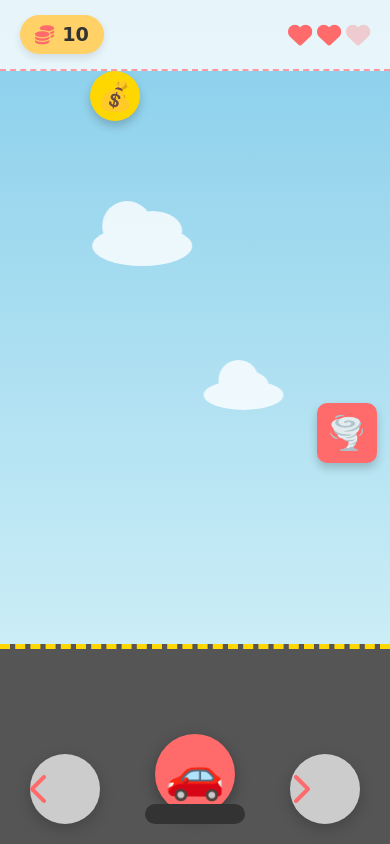
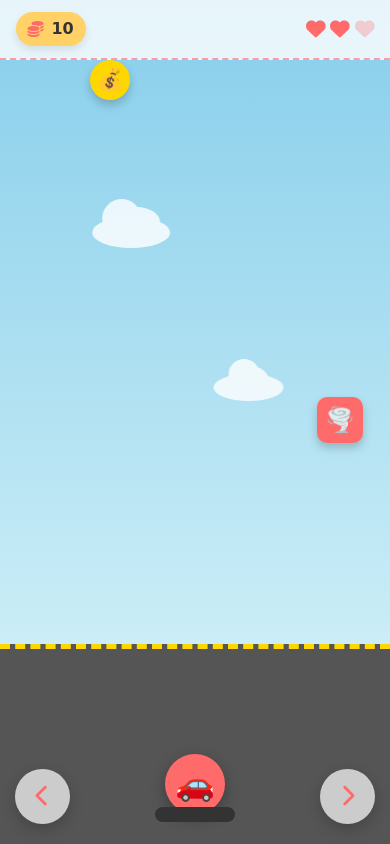
Before and after one commit to khushi-1907/Car-Money-Game, a plain HTML site: page index.html in a window 390 px wide. Both pictures are taken after a click on the button "PLAY NOW". Drawn offline with Linux system fonts and the light colour scheme.

Commit message:
Update index.html

```diff
--- a/index.html
+++ b/index.html
@@ -14,6 +14,7 @@
             user-select: none;
             -webkit-user-select: none;
             -webkit-tap-highlight-color: transparent;
+            -webkit-touch-callout: none;
         }
 
         body {
@@ -24,11 +25,11 @@
             justify-content: center;
             align-items: center;
             font-family: 'Comic Neue', cursive;
+            touch-action: manipulation;
         }
 
         .game-container {
             width: 100%;
-            max-width: 500px;
             height: 100vh;
             position: relative;
             overflow: hidden;
@@ -50,36 +51,40 @@
             background: linear-gradient(135deg, #ff9a9e 0%, #fad0c4 100%);
             z-index: 100;
             transition: all 0.5s ease;
+            padding: 20px;
         }
 
         .game-title {
-            font-size: 3rem;
+            font-size: clamp(2rem, 8vw, 3rem);
             font-weight: bold;
             color: #FF6B6B;
             text-shadow: 3px 3px 0 #FFF, 6px 6px 0 rgba(0,0,0,0.1);
             margin-bottom: 20px;
             animation: bounce 2s infinite;
+            text-align: center;
         }
 
         .game-subtitle {
-            font-size: 1.2rem;
+            font-size: clamp(0.9rem, 4vw, 1.2rem);
             color: #FFF;
             margin-bottom: 40px;
             text-align: center;
             padding: 0 20px;
+            line-height: 1.4;
         }
 
         .play-button {
             background: linear-gradient(135deg, #6A11CB 0%, #2575FC 100%);
             color: white;
             border: none;
-            padding: 18px 40px;
-            font-size: 1.5rem;
+            padding: clamp(15px, 4vw, 18px) clamp(30px, 8vw, 40px);
+            font-size: clamp(1.2rem, 5vw, 1.5rem);
             border-radius: 50px;
             cursor: pointer;
             box-shadow: 0 8px 15px rgba(0,0,0,0.2);
             transition: all 0.3s ease;
             font-weight: bold;
+            min-width: 200px;
         }
 
         .play-button:hover {
@@ -106,7 +111,7 @@
             display: flex;
             justify-content: space-between;
             align-items: center;
-            padding: 15px 20px;
+            padding: clamp(10px, 3vw, 15px) clamp(15px, 4vw, 20px);
             background: rgba(255,255,255,0.8);
             border-bottom: 2px dashed #FF9AA2;
             z-index: 10;
@@ -116,19 +121,19 @@
             display: flex;
             align-items: center;
             background: #FFD166;
-            padding: 8px 15px;
+            padding: clamp(6px, 2vw, 8px) clamp(12px, 3vw, 15px);
             border-radius: 30px;
             box-shadow: 0 4px 8px rgba(0,0,0,0.1);
         }
 
         .score-icon {
             color: #FF6B6B;
-            margin-right: 8px;
-            font-size: 1.2rem;
+            margin-right: clamp(6px, 2vw, 8px);
+            font-size: clamp(1rem, 4vw, 1.2rem);
         }
 
         .score {
-            font-size: 1.2rem;
+            font-size: clamp(1rem, 4vw, 1.2rem);
             font-weight: bold;
             color: #333;
         }
@@ -140,8 +145,8 @@
 
         .heart {
             color: #FF6B6B;
-            font-size: 1.5rem;
-            margin-left: 5px;
+            font-size: clamp(1.2rem, 5vw, 1.5rem);
+            margin-left: clamp(4px, 1.5vw, 5px);
             animation: heartbeat 1.5s infinite;
         }
 
@@ -151,6 +156,7 @@
             overflow: hidden;
             outline: none;
             cursor: pointer;
+            min-height: 0;
         }
 
         .road {
@@ -158,7 +164,7 @@
             bottom: 0;
             left: 0;
             width: 100%;
-            height: 200px;
+            height: clamp(150px, 25vh, 200px);
             background: #555;
             border-top: 5px dashed #FFD700;
             z-index: 1;
@@ -166,17 +172,17 @@
 
         .car {
             position: absolute;
-            bottom: 30px;
+            bottom: clamp(20px, 4vh, 30px);
             left: 50%;
             transform: translateX(-50%);
-            width: 80px;
-            height: 80px;
+            width: clamp(60px, 15vw, 80px);
+            height: clamp(60px, 15vw, 80px);
             background: #FF6B6B;
             border-radius: 50%;
             display: flex;
             justify-content: center;
             align-items: center;
-            font-size: 2.5rem;
+            font-size: clamp(1.8rem, 6vw, 2.5rem);
             z-index: 5;
             box-shadow: 0 5px 15px rgba(0,0,0,0.3);
             transition: left 0.1s ease;
@@ -185,11 +191,11 @@
         .car::before {
             content: "";
             position: absolute;
-            bottom: -10px;
+            bottom: clamp(-8px, -2vw, -10px);
             left: 50%;
             transform: translateX(-50%);
-            width: 100px;
-            height: 20px;
+            width: clamp(80px, 20vw, 100px);
+            height: clamp(15px, 3vw, 20px);
             background: #333;
             border-radius: 10px;
             z-index: -1;
@@ -197,19 +203,19 @@
 
         .car::after {
             content: "🚗";
-            font-size: 3rem;
+            font-size: clamp(2rem, 7vw, 3rem);
         }
 
         .money {
             position: absolute;
-            width: 50px;
-            height: 50px;
+            width: clamp(40px, 10vw, 50px);
+            height: clamp(40px, 10vw, 50px);
             background: #FFD700;
             border-radius: 50%;
             display: flex;
             justify-content: center;
             align-items: center;
-            font-size: 1.8rem;
+            font-size: clamp(1.4rem, 5vw, 1.8rem);
             z-index: 3;
             animation: fall linear;
             box-shadow: 0 5px 10px rgba(0,0,0,0.2);
@@ -217,14 +223,14 @@
 
         .obstacle {
             position: absolute;
-            width: 60px;
-            height: 60px;
+            width: clamp(45px, 12vw, 60px);
+            height: clamp(45px, 12vw, 60px);
             background: #FF6B6B;
             border-radius: 10px;
             display: flex;
             justify-content: center;
             align-items: center;
-            font-size: 2rem;
+            font-size: clamp(1.5rem, 5.5vw, 2rem);
             z-index: 3;
             animation: fall linear;
             box-shadow: 0 5px 10px rgba(0,0,0,0.2);
@@ -247,46 +253,46 @@
         }
 
         .cloud1 {
-            width: 100px;
-            height: 40px;
+            width: clamp(70px, 20vw, 100px);
+            height: clamp(30px, 8vw, 40px);
             top: 20%;
             left: 20%;
             animation: float 20s infinite;
         }
 
         .cloud1::before {
-            width: 50px;
-            height: 50px;
-            top: -25px;
+            width: clamp(35px, 10vw, 50px);
+            height: clamp(35px, 10vw, 50px);
+            top: clamp(-18px, -5vw, -25px);
             left: 10px;
         }
 
         .cloud1::after {
-            width: 60px;
-            height: 40px;
-            top: -15px;
+            width: clamp(40px, 12vw, 60px);
+            height: clamp(30px, 8vw, 40px);
+            top: clamp(-10px, -3vw, -15px);
             right: 10px;
         }
 
         .cloud2 {
-            width: 80px;
-            height: 30px;
+            width: clamp(60px, 18vw, 80px);
+            height: clamp(25px, 7vw, 30px);
             top: 40%;
             right: 30%;
             animation: float 25s infinite;
         }
 
         .cloud2::before {
-            width: 40px;
-            height: 40px;
-            top: -20px;
+            width: clamp(30px, 8vw, 40px);
+            height: clamp(30px, 8vw, 40px);
+            top: clamp(-15px, -4vw, -20px);
             left: 15px;
         }
 
         .cloud2::after {
-            width: 50px;
-            height: 30px;
-            top: -10px;
+            width: clamp(35px, 10vw, 50px);
+            height: clamp(25px, 7vw, 30px);
+            top: clamp(-8px, -2vw, -10px);
             right: 15px;
         }
 
@@ -303,32 +309,36 @@
             align-items: center;
             background: rgba(0,0,0,0.8);
             z-index: 200;
+            padding: 20px;
         }
 
         .game-over-title {
-            font-size: 2.5rem;
+            font-size: clamp(2rem, 8vw, 2.5rem);
             color: #FF6B6B;
             margin-bottom: 20px;
             text-shadow: 2px 2px 0 #FFF;
+            text-align: center;
         }
 
         .final-score {
-            font-size: 1.8rem;
+            font-size: clamp(1.5rem, 6vw, 1.8rem);
             color: #FFD166;
             margin-bottom: 30px;
+            text-align: center;
         }
 
         .restart-button {
             background: linear-gradient(135deg, #FF6B6B 0%, #FF9AA2 100%);
             color: white;
             border: none;
-            padding: 15px 30px;
-            font-size: 1.3rem;
+            padding: clamp(12px, 3vw, 15px) clamp(25px, 6vw, 30px);
+            font-size: clamp(1.1rem, 4.5vw, 1.3rem);
             border-radius: 50px;
             cursor: pointer;
             box-shadow: 0 8px 15px rgba(0,0,0,0.2);
             transition: all 0.3s ease;
             font-weight: bold;
+            min-width: 180px;
         }
 
         .restart-button:hover {
@@ -339,29 +349,30 @@
         /* Controls */
         .controls {
             position: absolute;
-            bottom: 20px;
+            bottom: clamp(15px, 4vh, 20px);
             left: 0;
             width: 100%;
             display: flex;
             justify-content: space-between;
-            padding: 0 30px;
+            padding: 0 clamp(20px, 5vw, 30px);
             z-index: 10;
         }
 
         .control-button {
-            width: 70px;
-            height: 70px;
+            width: clamp(60px, 15vw, 70px);
+            height: clamp(60px, 15vw, 70px);
             border-radius: 50%;
             background: rgba(255,255,255,0.7);
             border: none;
             display: flex;
-            justify justify-content: center;
+            justify-content: center;
             align-items: center;
-            font-size: 2rem;
+            font-size: clamp(1.5rem, 5vw, 2rem);
             color: #FF6B6B;
             box-shadow: 0 5px 15px rgba(0,0,0,0.2);
             cursor: pointer;
             transition: all 0.2s ease;
+            -webkit-tap-highlight-color: transparent;
         }
 
         .control-button:active {
@@ -377,18 +388,19 @@
         /* Difficulty Indicator */
         .difficulty-indicator {
             position: absolute;
-            top: 80px;
+            top: clamp(70px, 12vh, 80px);
             left: 50%;
             transform: translateX(-50%);
             background: rgba(255,255,255,0.8);
-            padding: 5px 15px;
+            padding: clamp(4px, 1vw, 5px) clamp(12px, 3vw, 15px);
             border-radius: 20px;
-            font-size: 0.9rem;
+            font-size: clamp(0.8rem, 3vw, 0.9rem);
             color: #FF6B6B;
             font-weight: bold;
             z-index: 10;
             opacity: 0;
             transition: opacity 0.3s ease;
+            white-space: nowrap;
         }
 
         .difficulty-indicator.show {
@@ -398,13 +410,14 @@
         /* Instructions */
         .instructions {
             position: absolute;
-            bottom: 100px;
+            bottom: clamp(80px, 15vh, 100px);
             left: 0;
             width: 100%;
             text-align: center;
             color: #555;
-            font-size: 0.9rem;
+            font-size: clamp(0.8rem, 3vw, 0.9rem);
             padding: 0 20px;
+            line-height: 1.4;
         }
 
         /* Animations */
@@ -429,18 +442,76 @@
             to { top: 100%; }
         }
 
-        /* Responsive */
-        @media (max-width: 500px) {
-            .game-title {
-                font-size: 2.5rem;
+        /* Responsive adjustments */
+        @media (max-width: 480px) {
+            .game-container {
+                max-width: 100%;
             }
 
-            .game-subtitle {
-                font-size: 1rem;
+            .controls {
+                padding: 0 15px;
             }
 
-            .instructions {
-                display: none;
+            .control-button {
+                width: 55px;
+                height: 55px;
+                font-size: 1.4rem;
+            }
+        }
+
+        @media (max-height: 600px) {
+            .road {
+                height: 120px;
+            }
+
+            .car {
+                bottom: 15px;
+            }
+
+            .controls {
+                bottom: 10px;
+            }
+        }
+
+        /* Landscape mode adjustments */
+        @media (orientation: landscape) and (max-height: 500px) {
+            .game-header {
+                padding: 8px 15px;
+            }
+
+            .score-container {
+                padding: 4px 10px;
+            }
+
+            .heart {
+                font-size: 1.2rem;
+                margin-left: 3px;
+            }
+
+            .road {
+                height: 100px;
+            }
+
+            .car {
+                bottom: 10px;
+                width: 50px;
+                height: 50px;
+                font-size: 1.5rem;
+            }
+
+            .car::after {
+                font-size: 1.8rem;
+            }
+
+            .controls {
+                bottom: 5px;
+                padding: 0 15px;
+            }
+
+            .control-button {
+                width: 45px;
+                height: 45px;
+                font-size: 1.2rem;
             }
         }
     </style>
@@ -453,7 +524,7 @@
             <p class="game-subtitle">Drive your cute car to collect money and avoid obstacles!</p>
             <button class="play-button" id="playButton">PLAY NOW</button>
             <div class="instructions">
-                <p>Use ← → arrow keys or hold the buttons to move</p>
+                <p>Hold the buttons to move • Collect money to increase difficulty!</p>
             </div>
         </div>
 
@@ -917,6 +988,16 @@
         gameArea.addEventListener('click', () => {
             gameArea.focus();
         });
+
+        // Prevent zoom on double tap
+        let lastTouchEnd = 0;
+        document.addEventListener('touchend', function (event) {
+            const now = (new Date()).getTime();
+            if (now - lastTouchEnd <= 300) {
+                event.preventDefault();
+            }
+            lastTouchEnd = now;
+        }, false);
     </script>
 </body>
 </html>
```
